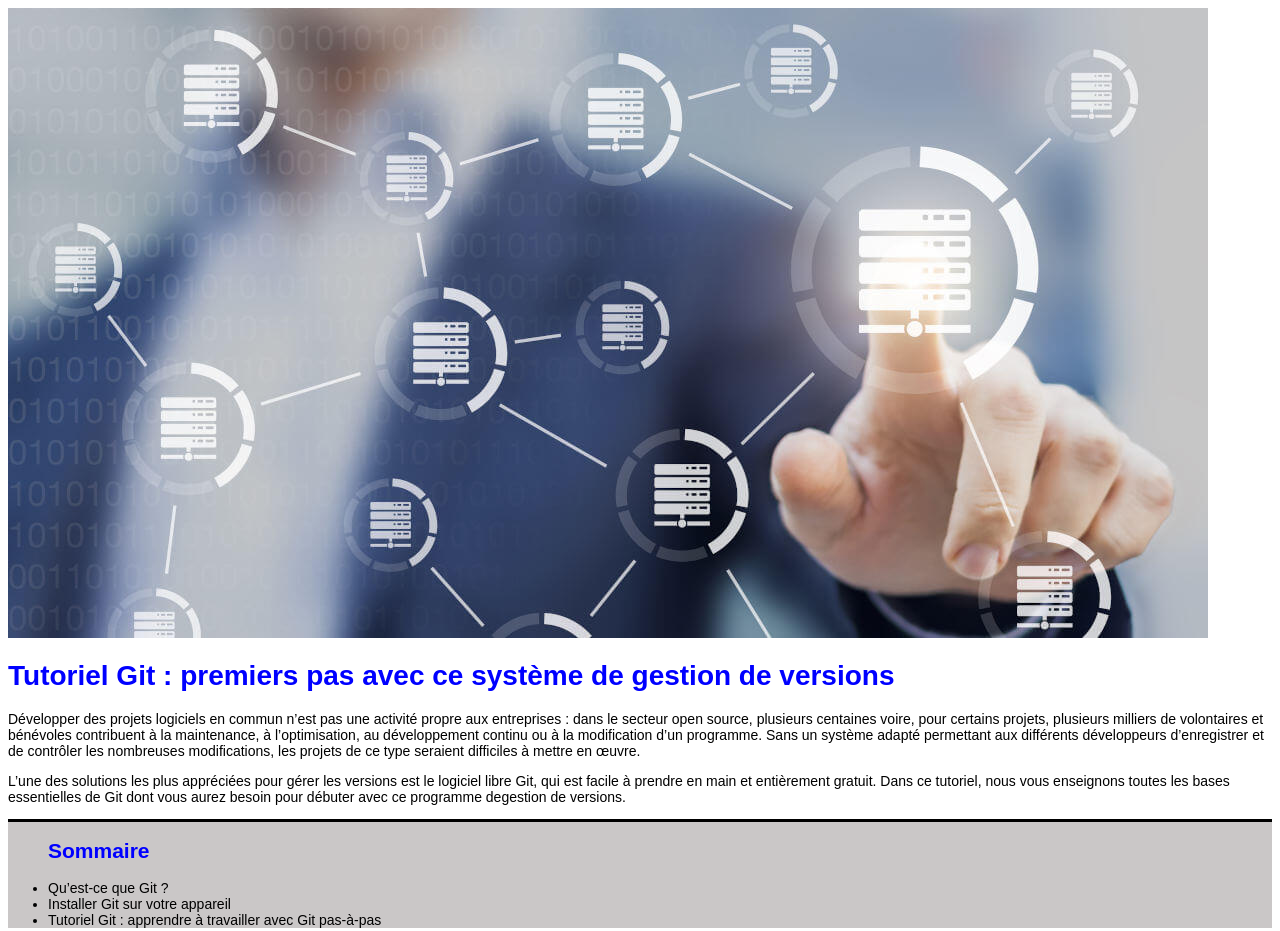
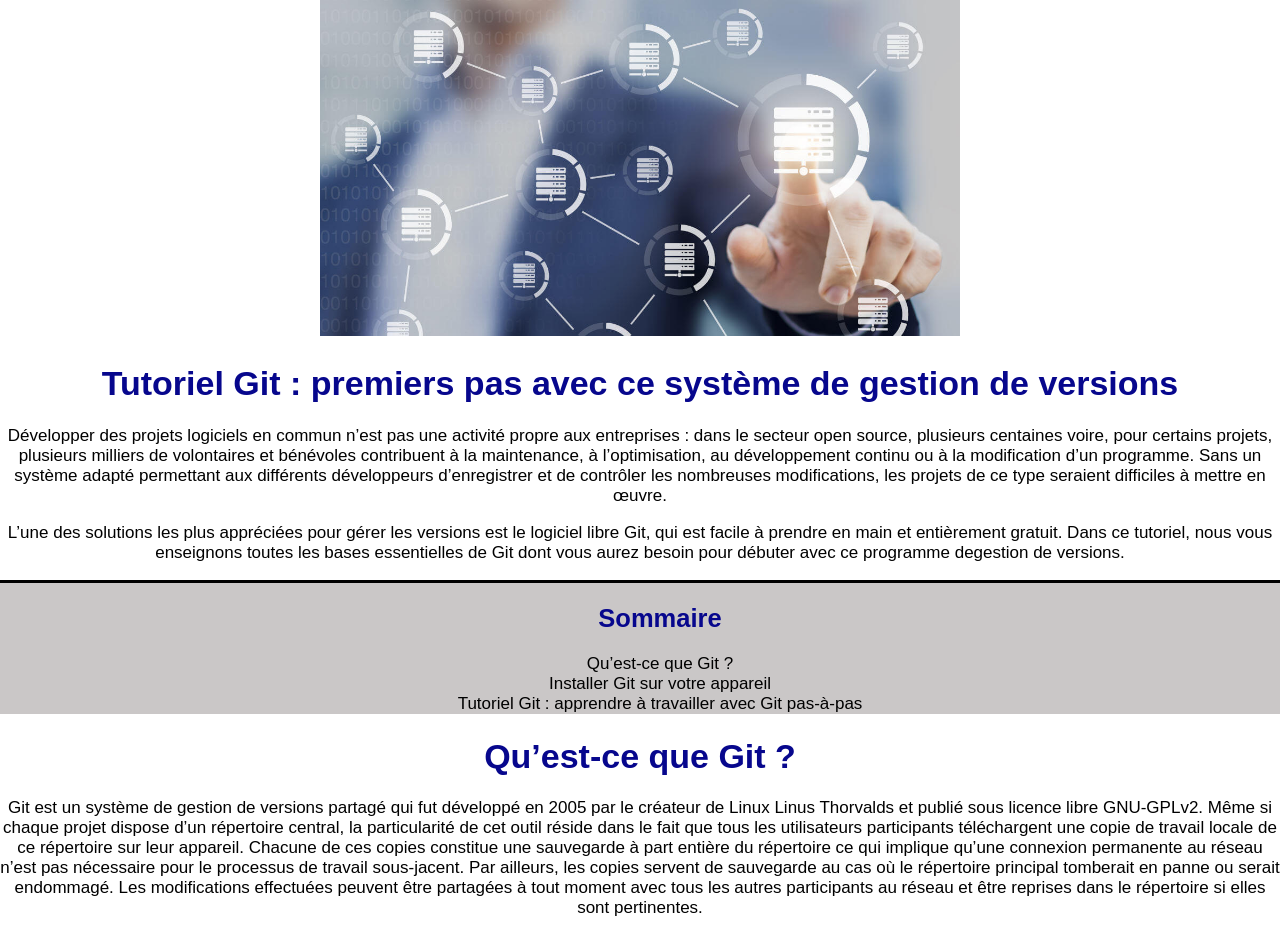
Before and after one commit to JasonRCT/Exercice, a plain HTML site: page index.html in a window 1280 px wide. Shown: the top 931 px of the page. Drawn offline with Linux system fonts and the light colour scheme.

Commit message:
modif css

```diff
--- a/style.css
+++ b/style.css
@@ -1,23 +1,28 @@
 
 body {
     font-family: Arial, Helvetica, sans-serif;
-    color: rgb(0, 0, 0);
-    font-size: 14px;
+    color: #000000;
+    font-size: 17px;
+    margin: auto;
+    text-align: center;
 }
 
 img {
-    size-adjust: 50%;
+    width: 50%;
+
 }
 
 h1 {
-    color: blue;
+    color: rgb(7, 7, 141);
 }
 ul {
     background-color: rgb(202, 199, 199);
     color: black;
+    list-style: none;
+    margin
 }
 h2 {
-    color: blue;
+    color: rgb(7, 7, 141);
 }
 
 #p1 {
```
